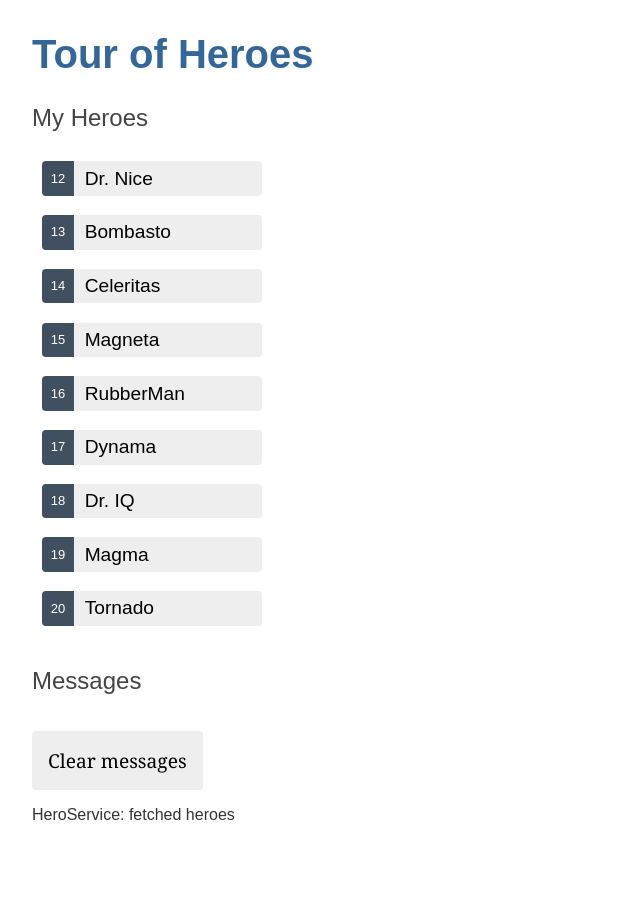
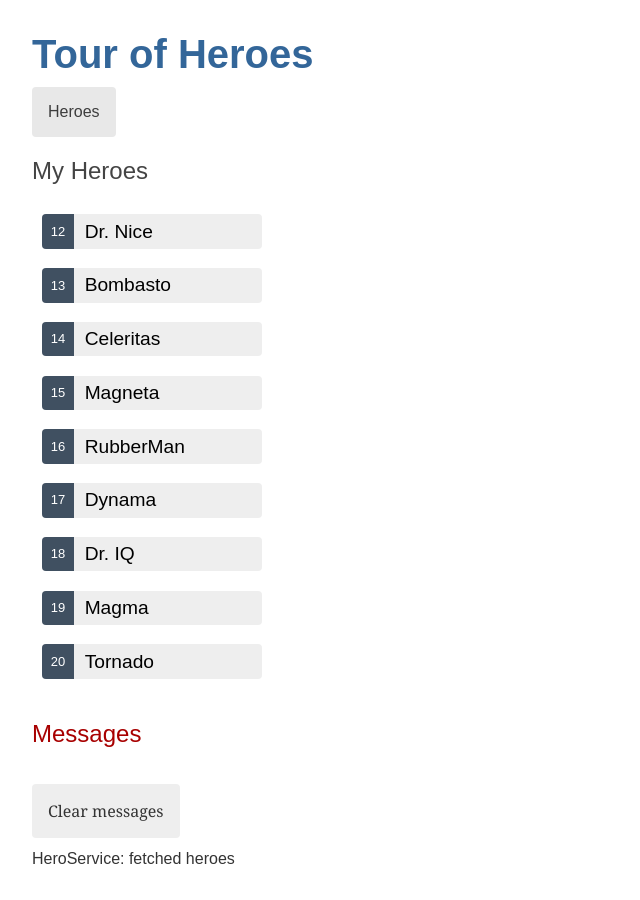
Before and after one commit to jobsonita/studies-angular-tutorials-tourofheroes, an Angular app: page /heroes in a window 1280 px wide. Before the commit this address led to /. Shown: the whole page, without its empty margins (0-640 px from the left). Before the commit the page ends 856 px from the top, so only its background shows below. Built offline with nearby package versions, Linux system fonts and the light colour scheme.

Commit message:
5 - Add navigation - 1 - routing and links

```diff
--- a/src/app/app-routing.module.ts
+++ b/src/app/app-routing.module.ts
@@ -1,7 +1,10 @@
 import { NgModule } from '@angular/core';
 import { RouterModule, Routes } from '@angular/router';
+import { HeroesComponent } from './heroes/heroes.component';
 
-const routes: Routes = [];
+const routes: Routes = [
+  { path: 'heroes', component: HeroesComponent }
+];
 
 @NgModule({
   imports: [RouterModule.forRoot(routes)],
--- a/src/app/app.component.css
+++ b/src/app/app.component.css
@@ -0,0 +1,21 @@
+/* AppComponent's private CSS styles */
+h1 {
+  margin-bottom: 0;
+}
+nav a {
+  padding: 1rem;
+  text-decoration: none;
+  margin-top: 10px;
+  display: inline-block;
+  background-color: #e8e8e8;
+  color: #3d3d3d;
+  border-radius: 4px;
+}
+
+nav a:hover {
+  color: white;
+  background-color: #42545C;
+}
+nav a:active {
+  background-color: black;
+}
--- a/src/app/app.component.html
+++ b/src/app/app.component.html
@@ -1,3 +1,6 @@
 <h1>{{title}}</h1>
-<app-heroes></app-heroes>
+<nav>
+  <a routerLink="/heroes">Heroes</a>
+</nav>
+<router-outlet></router-outlet>
 <app-messages></app-messages>
--- a/src/app/messages/messages.component.css
+++ b/src/app/messages/messages.component.css
@@ -0,0 +1,19 @@
+/* MessagesComponent's private CSS styles */
+h2 {
+  color: #A80000;
+  font-family: Arial, Helvetica, sans-serif;
+  font-weight: lighter;
+}
+
+.clear {
+  color: #333;
+  background-color: #eee;
+  margin-bottom: 12px;
+  padding: 1rem;
+  border-radius: 4px;
+  font-size: 1rem;
+}
+.clear:hover {
+  color: white;
+  background-color: #42545C;
+}
```
